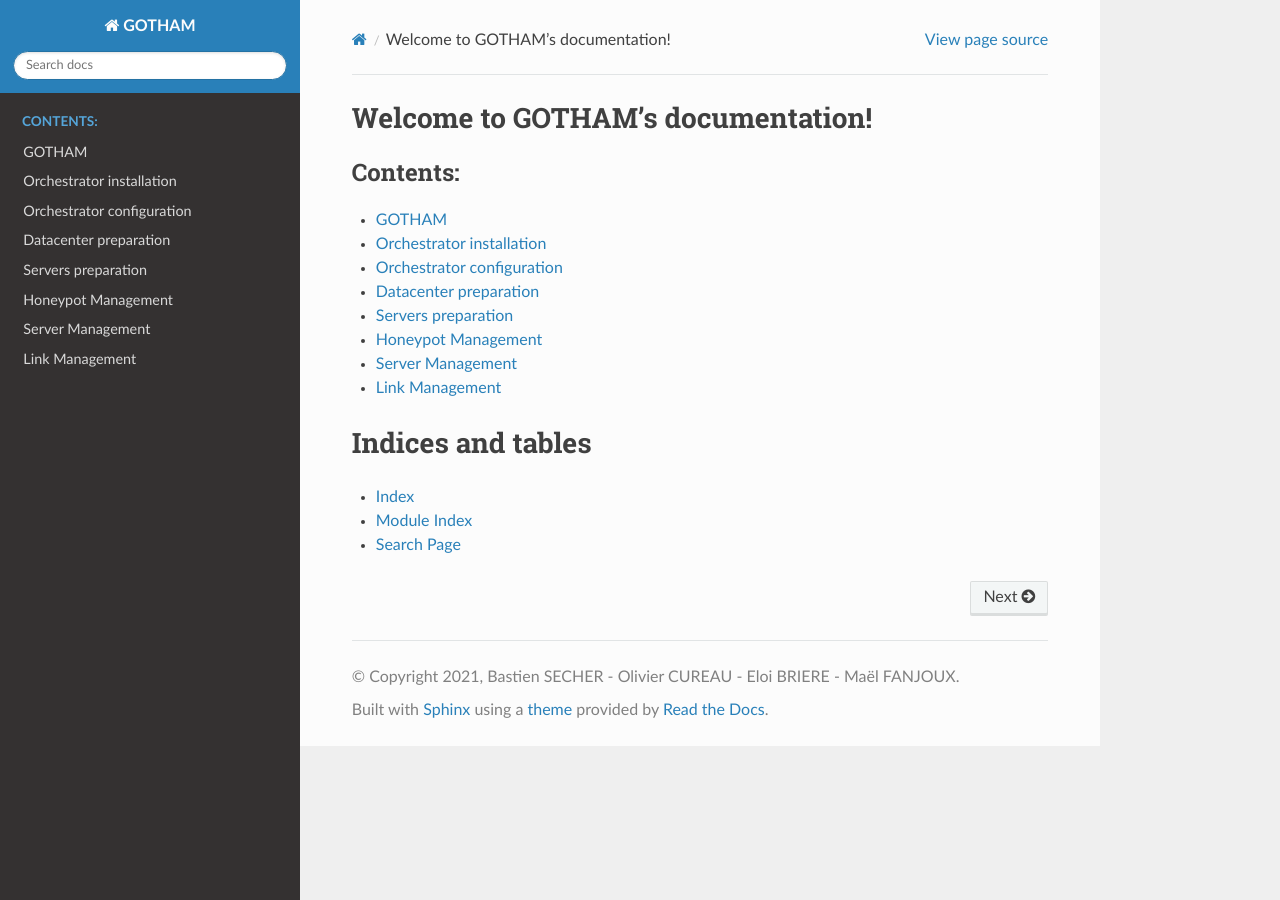
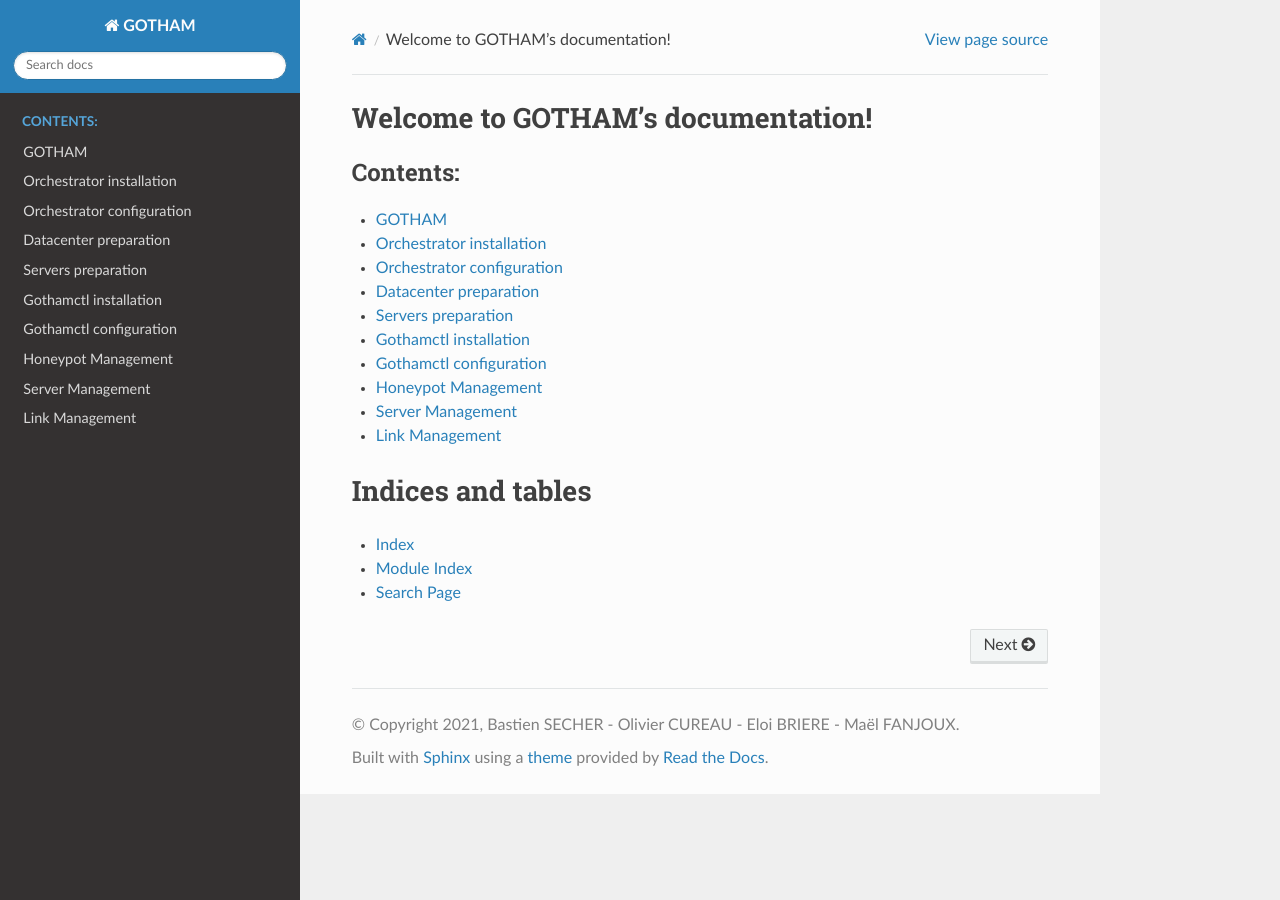
Before and after one commit to Spit22/GOTHAM, a Sphinx documentation site: the page built from Documentation/source/index.rst, in a window 1280 px wide. Built offline with Sphinx 7.4.7 and the Read the Docs theme 2.0.0, drawn with Linux system fonts in a browser that asks for light colours.

Commit message:
feat{Documentation/source/index.rst}: add gothamctl doc

```diff
--- a/Documentation/source/index.rst
+++ b/Documentation/source/index.rst
@@ -15,6 +15,8 @@
    src/configure_orchestrator.md
    src/prepare_datacenter.md
    src/prepare_servers.md
+   src/install_gothamctl.md
+   src/configure_gothamctl.md
    src/howto_honeypots.md
    src/howto_servers.md
    src/howto_links.md
```
